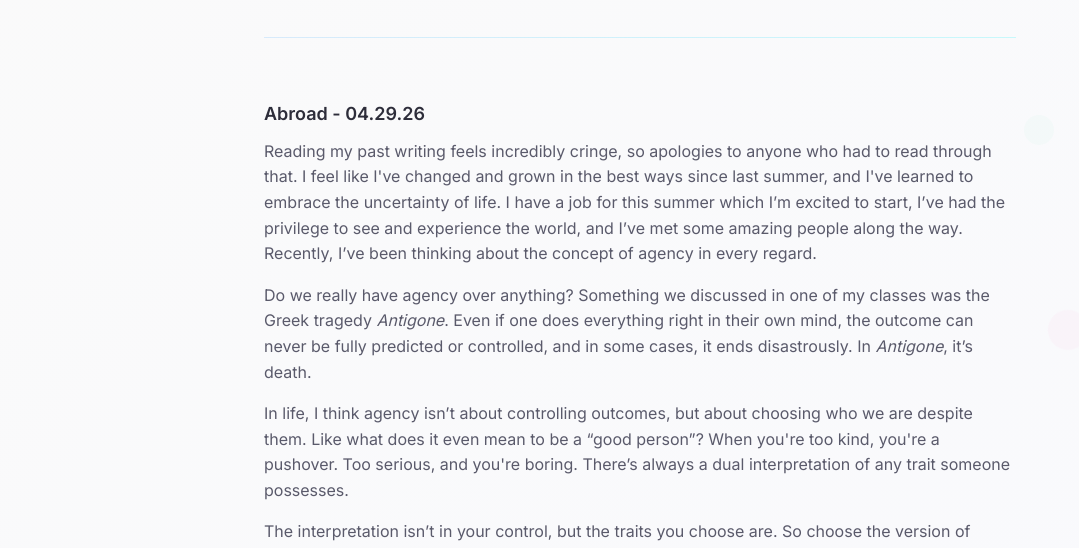
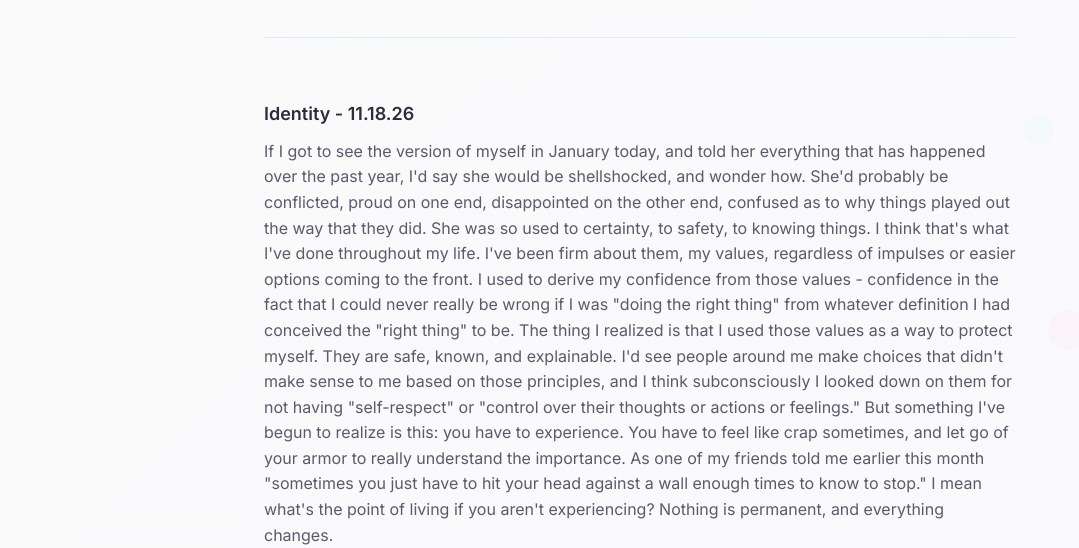
Before and after one commit to divponda/divponda.github.io, a plain HTML site: page thoughts.html in a window 1280 px wide. Shown: the part 245-793 px from the top of the page, without its empty margins (0-1079 px from the left). Drawn offline with Linux system fonts and the light colour scheme.

Commit message:
Update thoughts.html

```diff
--- a/thoughts.html
+++ b/thoughts.html
@@ -78,6 +78,22 @@
             <!-- Thoughts/Posts Section -->
             <section class="section">
                 <div class="content">
+
+    <article class="post-preview">
+      <h3 class="post-title">Identity - 11.18.26</h3>
+      <p class="post-excerpt">
+        If I got to see the version of myself in January today, and told her everything that has happened over the past year, I'd say she would be shellshocked, and wonder how. She'd probably be conflicted,
+        proud on one end, disappointed on the other end, confused as to why things played out the way that they did. She was so used to certainty, to safety, to knowing things.
+        I think that's what I've done throughout my life. I've been firm about them, my values, regardless of impulses or easier options coming to the front. I used to derive my confidence
+        from those values - confidence in the fact that I could never really be wrong if I was "doing the right thing" from whatever definition I had conceived the "right thing" to be. The thing I realized
+        is that I used those values as a way to protect myself. They are safe, known, and explainable. I'd see people around me make choices that didn't make sense to me based on those principles, and I think subconsciously I looked
+        down on them for not having "self-respect" or "control over their thoughts or actions or feelings." But something I've begun to realize is this: you have to experience. You have to feel like crap sometimes, and let go of your armor
+        to really understand the importance. As one of my friends told me earlier this month "sometimes you just have to hit your head against a wall enough times to know to stop." I mean what's the point of living if you aren't experiencing?
+        Nothing is permanent, and everything changes.
+      </p>
+      <p class="post-excerpt">
+      </p>
+    </article>
 
   <article class="post-preview">
     <h3 class="post-title">Abroad - 04.29.26</h3>
```
